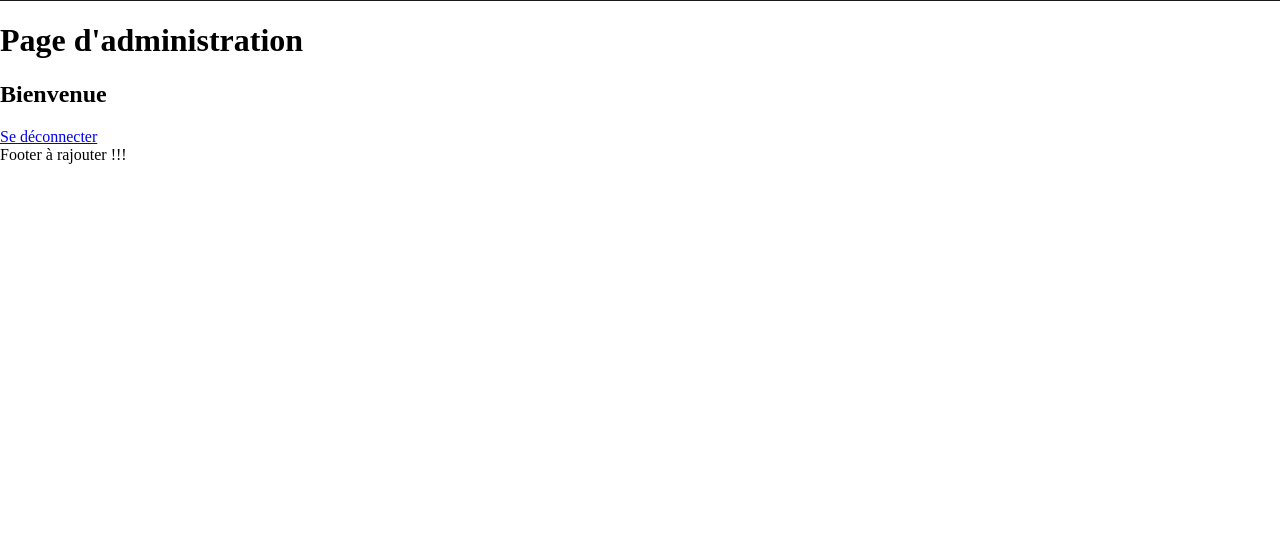
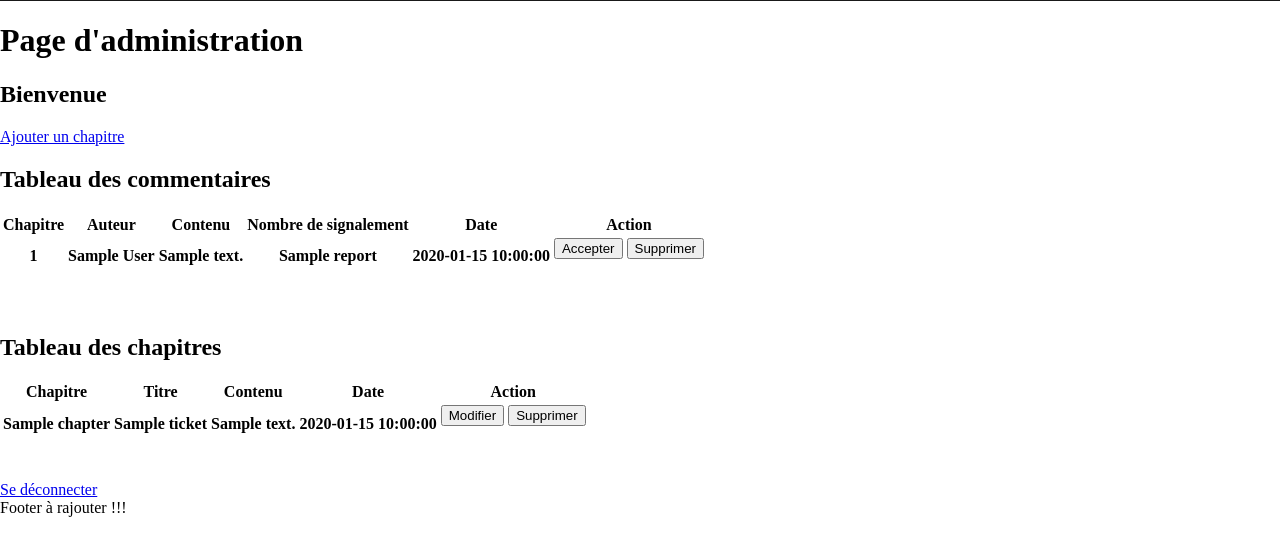
Before and after one commit to DocMarmel/Projet4, a PHP site: template view/viewAdmin.php in a window 1280 px wide. Shown: the part 99-655 px from the top of the page. Run offline with PHP 8.4, Linux system fonts and the light colour scheme; the visitor is signed in with stand-in values (Sample User, id 1); the template is opened without the code that fills it: most values are stand-ins (such as "Sample title", 1, 10 or a date in 2020); lists and menus that the app fills with data are empty.

Commit message:
Ajout tableau récap + ajout chap

```diff
--- a/view/viewAdmin.php
+++ b/view/viewAdmin.php
@@ -5,4 +5,71 @@
 
 <h2>Bienvenue <?php $_SESSION['pseudo']; ?></h2>
 
+<a href="index.php?action=addchapter">Ajouter un chapitre</a>
+
+<h2>Tableau des commentaires</h2>
+<table>
+  <thead>
+    <tr>
+      <th>Chapitre</th>
+      <th>Auteur</th>
+      <th>Contenu</th>
+      <th>Nombre de signalement</th>
+      <th>Date</th>
+      <th>Action</th>
+    </tr>
+  </thead>
+  <?php  while($comment = $comments->fetch()){ ?>
+  <tbody>
+    <tr>
+      <th><?= $comment['idChap'] ?></th>
+      <th><?= $comment['authorCom'] ?></th>
+      <th><?= $comment['contentCom'] ?></th>
+      <th><?= $comment['report'] ?></th>
+      <th><?= $comment['dateCom'] ?></th>
+      <th>
+        <form class="formAdmin" method="post">
+          <input type="hidden" name="idCom" value="<?= $comment['idCom'] ?>">
+          <?php if($comment['report'] > 0){ ?>
+            <input type="submit" formaction="index.php?action=acceptcom" name="acceptCom" value="Accepter">
+          <?php } ?>
+          <input type="submit" formaction="index.php?action=deletecom" name="deleteCom" value="Supprimer">
+        </form>
+      </th>
+    </tr>
+  </tbody>
+  <?php } ?>
+</table>
+<br><br>
+
+<h2>Tableau des chapitres</h2>
+<table>
+  <thead>
+    <tr>
+      <th>Chapitre</th>
+      <th>Titre</th>
+      <th>Contenu</th>
+      <th>Date</th>
+      <th>Action</th>
+    </tr>
+  </thead>
+  <?php  while($ticket = $tickets->fetch()){ ?>
+  <tbody>
+    <tr>
+      <th><?= $ticket['chapter'] ?></th>
+      <th><?= $ticket['titleChap'] ?></th>
+      <th><?= substr($ticket['contentChap'], 0, 150); ?></th>
+      <th><?= $ticket['dateChap'] ?></th>
+      <th>
+        <form class="formAdmin" method="post">
+          <input type="hidden" name="idChap" value="<?= $ticket['idChap'] ?>">
+          <input type="submit" name="editChap" value="Modifier">
+          <input type="submit" formaction="index.php?action=deletechap" name="deleteChap" value="Supprimer">
+        </form>
+      </th>
+    </tr>
+  </tbody>
+  <?php } ?>
+</table>
+<br><br>
 <a href="index.php?action=deconnexion">Se déconnecter</a>
```
Also changed, not shown: view/viewAddchapter.php (added, +11 -0 lines).
